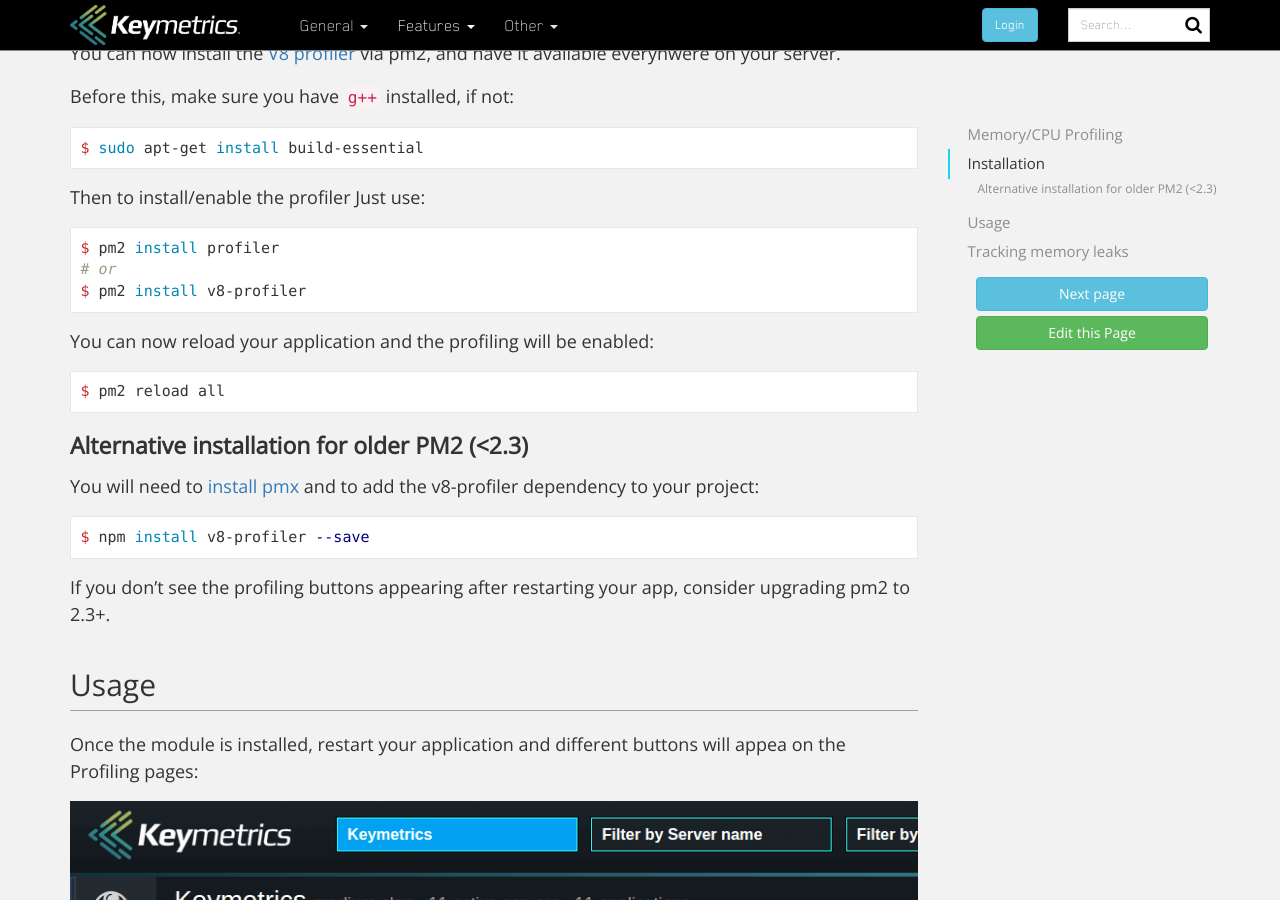
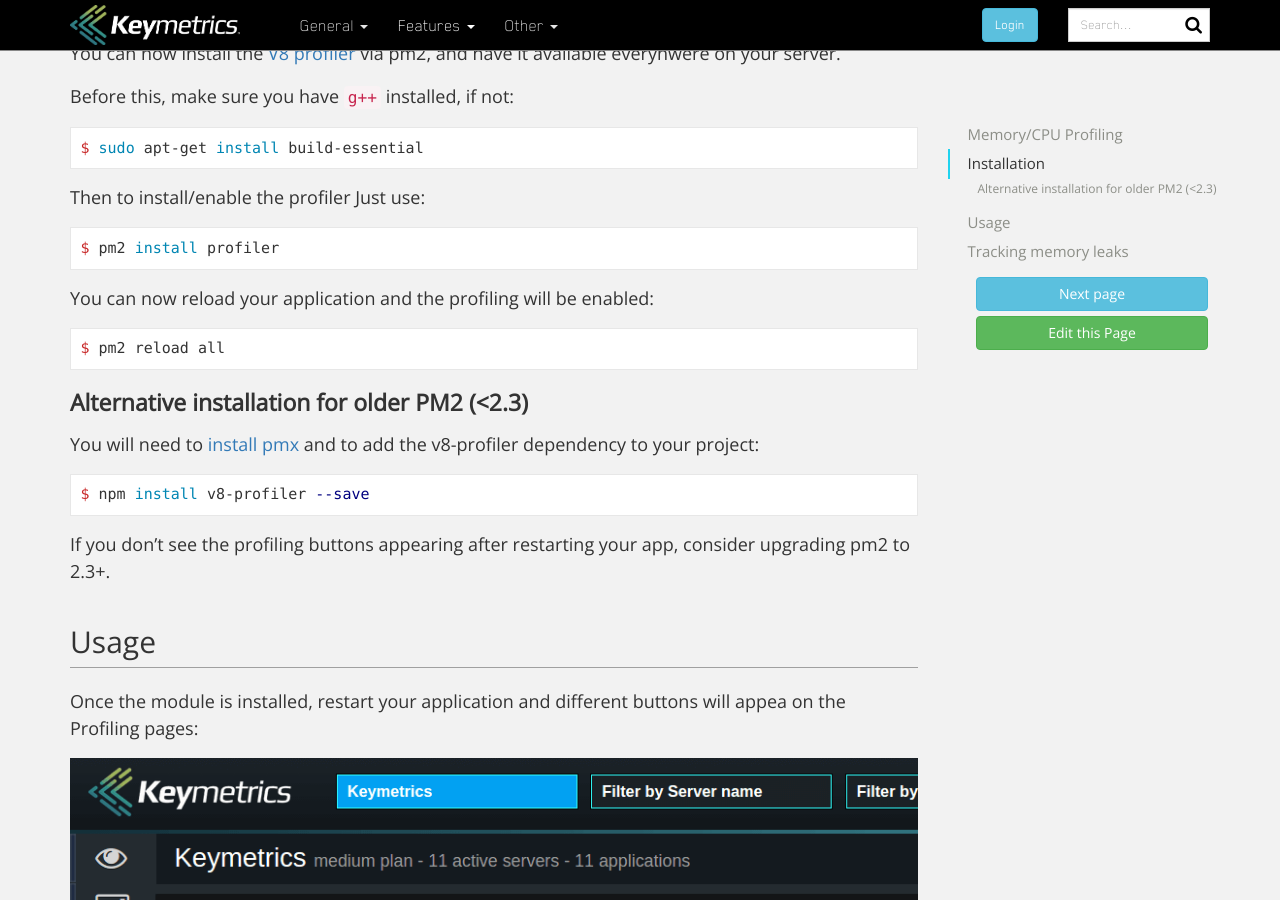
Before and after one commit to keymetrics/keymetrics.github.io, a Jekyll site: the page built from docs/keymetrics/dump.md, in a window 1280 px wide and 900 px high, scrolled down 415 px. Built offline with Jekyll 4.4.1, drawn with Linux system fonts in a browser that asks for light colours; nearby versions of some CDN libraries; a script that is not in the unit is left out; comment, search, counter and statistics services are not loaded.

Commit message:
Update dump.md

````diff
--- a/docs/keymetrics/dump.md
+++ b/docs/keymetrics/dump.md
@@ -23,8 +23,6 @@ Then to install/enable the profiler Just use:
 
 ```bash
 $ pm2 install profiler
-# or
-$ pm2 install v8-profiler
 ```
 
 You can now reload your application and the profiling will be enabled:
````
